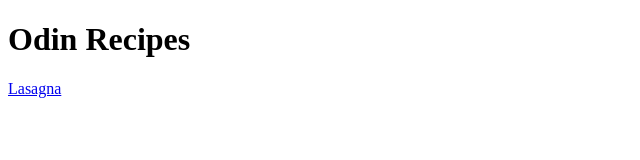
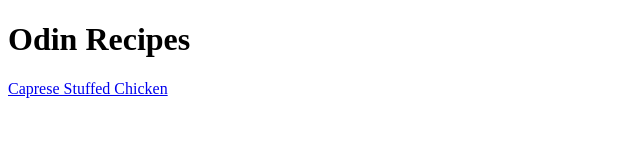
Before and after one commit to davcordeiro03/odin-recipes, a plain HTML site: page index.html in a window 1280 px wide. Shown: the whole page, without its empty margins (0-640 px from the left). Drawn offline with Linux system fonts and the light colour scheme.

Commit message:
Change link's name to chiken's name

```diff
--- a/index.html
+++ b/index.html
@@ -6,6 +6,6 @@
     </head>
     <body>
         <h1>Odin Recipes</h1>
-        <a href="recipes/chicken.html">Lasagna</a>
+        <a href="recipes/chicken.html">Caprese Stuffed Chicken</a>
     </body>
 </html>
```
